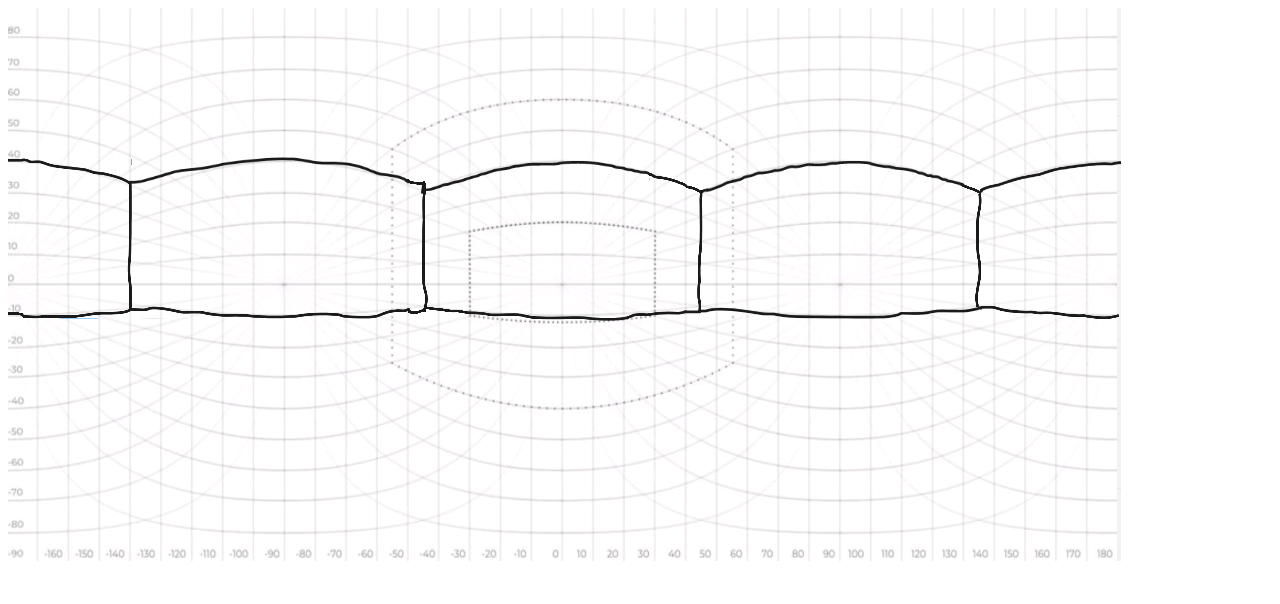
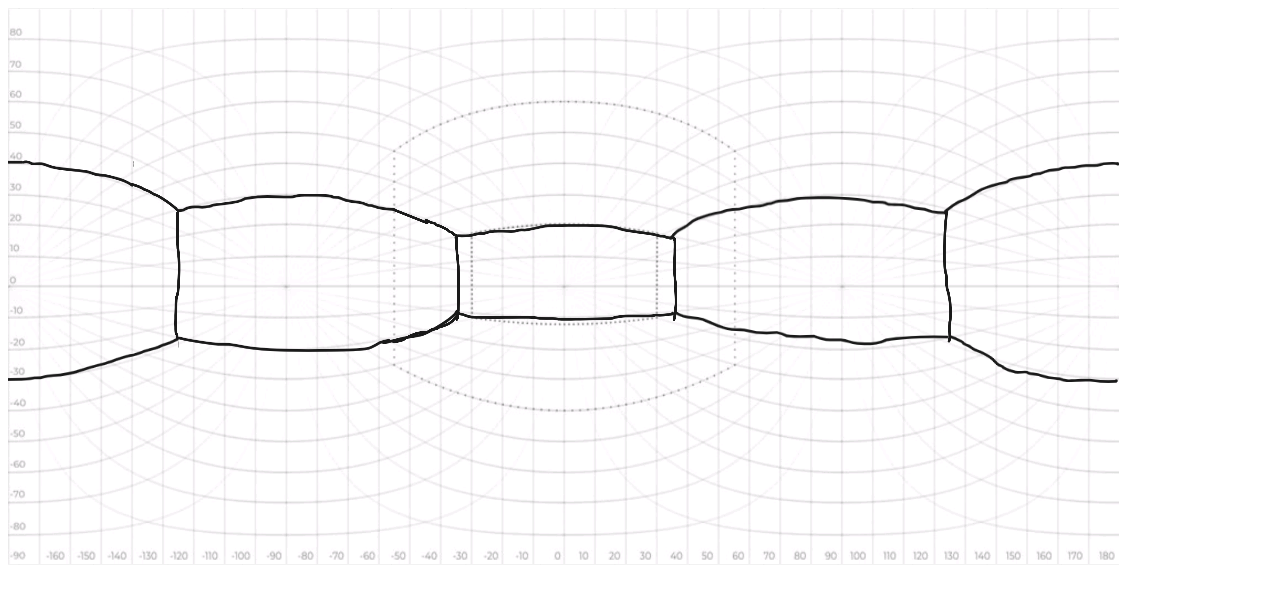
Before and after one commit to DarrylCully/ImmersiveTech, a plain HTML site: page index.html in a window 1280 px wide. Drawn offline with Linux system fonts and the light colour scheme.

Commit message:
Update index.html

```diff
--- a/index.html
+++ b/index.html
@@ -5,7 +5,7 @@
   <body>
     <a-scene background="transparent:true">
       <a-assets>
-        <img id="VR_Wireframe" src="room1.png">
+        <img id="VR_Wireframe" src="room2.png">
         </a-assets>
       <a-sky src="#VR_Wireframe"></a-sky>
       <a-camera position="0 0 0" fov="90"></a-camera>
```
